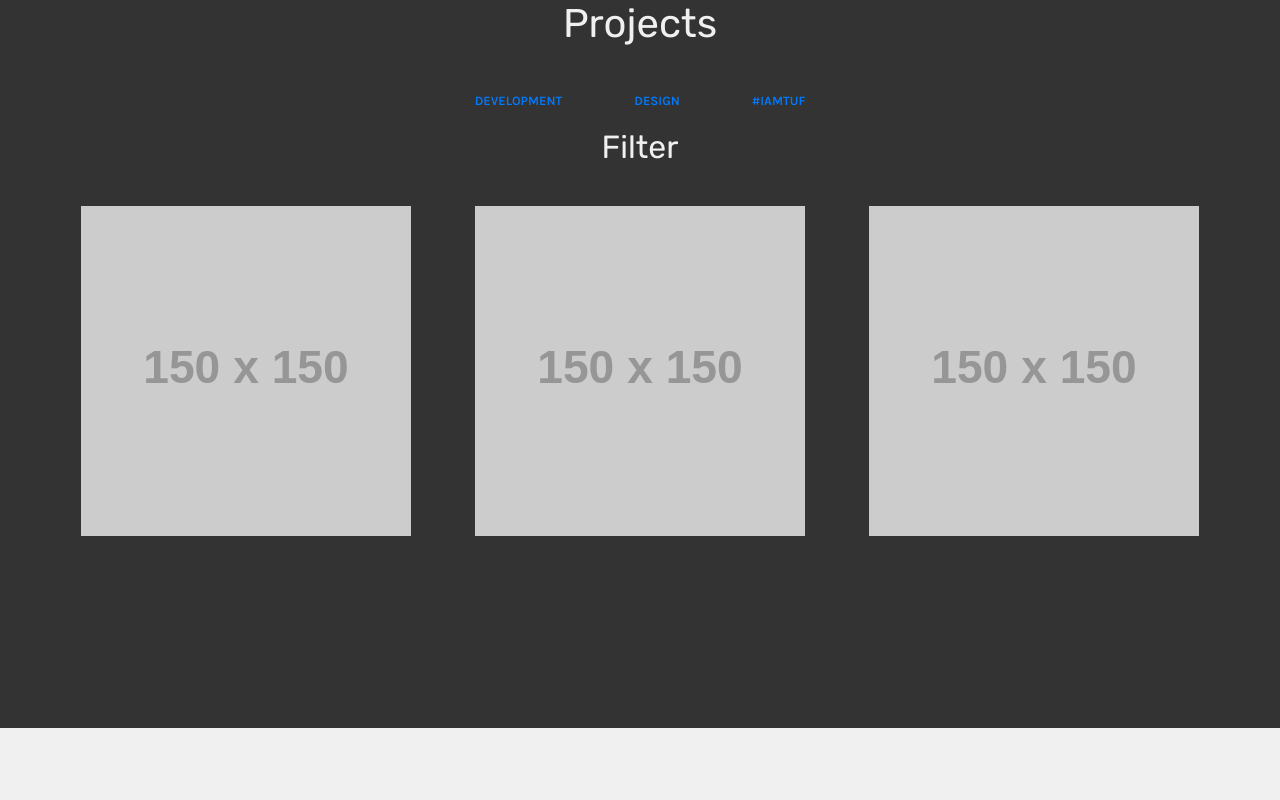
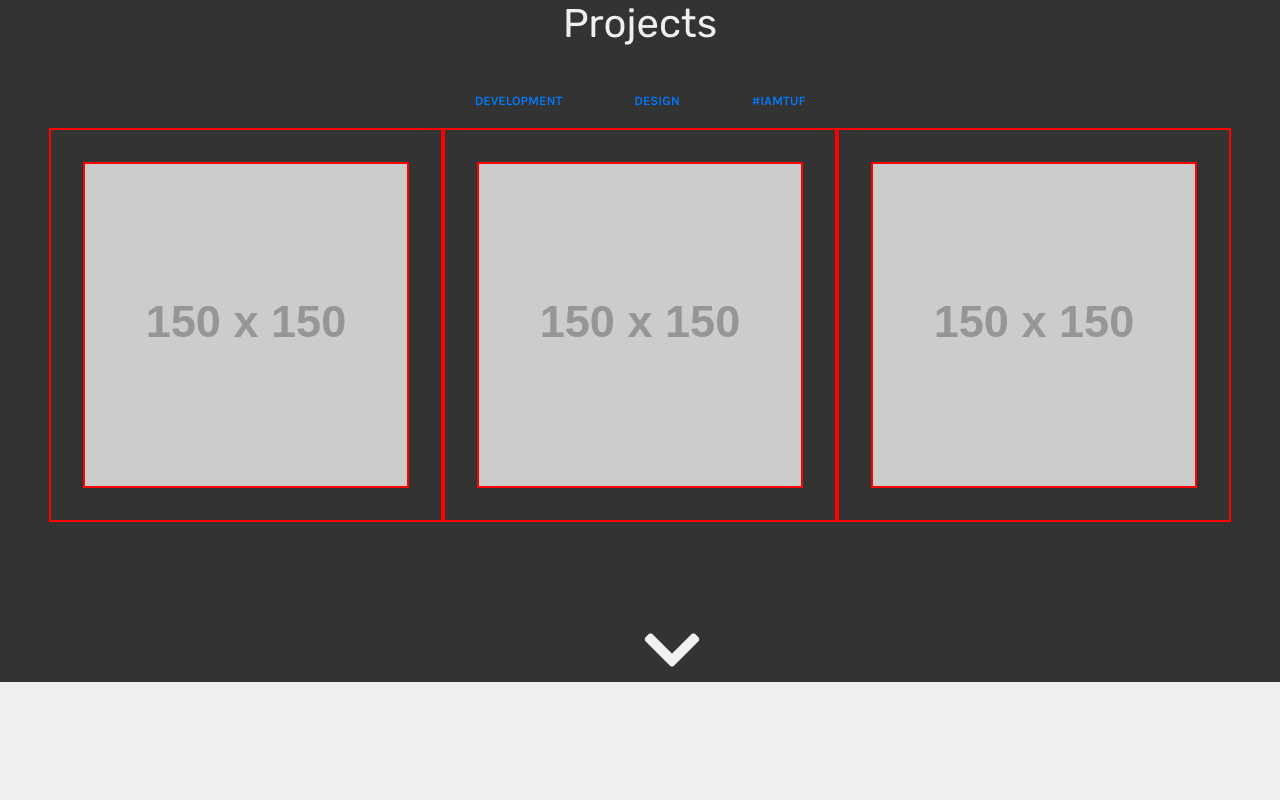
Before and after one commit to darnocer/vue-portfolio-template, a Vue app: page / in a window 1280 px wide. Shown: the part 2560-3360 px from the top of the page. Built offline with nearby package versions, Linux system fonts and the light colour scheme.

Commit message:
arrow and layout

```diff
--- a/src/components/Arrow.vue
+++ b/src/components/Arrow.vue
@@ -1,6 +1,6 @@
 <template>
   <div class="row arrow-container">
-    <a class="arrow" href="#about">
+    <a class="arrow" href="#">
       <i class="fas fa-chevron-down fa-4x"></i>
     </a>
   </div>
--- a/src/pages/Contact.vue
+++ b/src/pages/Contact.vue
@@ -1,4 +1,5 @@
 <template>
+
   <section id="contact" class="light-section">
     <div class="container-fluid">
       <h1>Contact</h1>
@@ -15,21 +16,17 @@
                 <span>hello@dariannocera.com</span>
               </a>
               </li>
-            <li v-for="(item,i) in social" :key="i" class="social-item list-inline-item">
+            <li v-for="(item,i) in social" :key="i"
+            class="social-item list-inline-item">
               <a :href= item.url :alt= item.name>
                 <i :class= item.faClass > </i>
               </a>
             </li>
         </ul>
-
         <a href=# class="btn btn-primary" target="_blank">
           <i class="far fa-file-pdf"></i>
           Resume
         </a>
-
-
-
-
       </div>
       <div class="col-sm-12 col-md-6 flex-col test">
         <form>
@@ -47,6 +44,11 @@
       </div>
     </div>
   </div>
+   <div class="row arrow-container">
+    <a class="arrow" href="#">
+      <i class="fas fa-chevron-up fa-4x"></i>
+    </a>
+  </div>
 </section>
 </template>
 
@@ -54,10 +56,11 @@
 import data from "../data/data.json";
 
 
+
 export default {
   name: 'Contact',
-  props: {
-  },
+  props: {},
+  components: {},
   data() {
     return {
       data: data,
--- a/src/pages/Projects.vue
+++ b/src/pages/Projects.vue
@@ -2,7 +2,7 @@
   <section id="projects" class="dark-section">
     <div class="container-fluid">
       <h1>Projects</h1>
-      <div class="row no-wrap">
+      <div class="row">
         <ul class="list-inline mx-auto filters">
           <li class="list-inline-item filter">
             <a class="nav-item" href="#">Development</a>
@@ -15,10 +15,11 @@
           </li>
         </ul>
       </div>
-      <h2>Filter</h2>
+
+      <div class="portfolio-container">
       <div class="row">
-        <div class="col-sm-12 col-md-4 flex-col">
-          <div class="portfolio-item">
+        <div class="col-sm-12 col-md-4 flex-col test">
+          <div class="portfolio-item test">
             <img src="https://via.placeholder.com/150" alt="portfolio item">
             <div class="overlay">
               <div class="portfolio-item-meta">
@@ -39,29 +40,34 @@
             </div>
           </div>
         </div>
-        <div class="col-sm-12 col-md-4 flex-col">
-          <div class="portfolio-item">
+        <div class="col-sm-12 col-md-4 flex-col test">
+          <div class="portfolio-item test">
             <img src="https://via.placeholder.com/150"/>
           </div>
         </div>
-        <div class="col-sm-12 col-md-4 flex-col">
-          <div class="portfolio-item">
+        <div class="col-sm-12 col-md-4 flex-col test">
+          <div class="portfolio-item test">
             <img src="https://via.placeholder.com/150"/>
           </div>
         </div>
       </div>
+      </div>
     </div>
+    <Arrow />
   </section>
 </template>
 
 <script>
 import data from "../data/data.json";
+import Arrow from "../components/Arrow.vue";
 
 
 export default {
   name: 'Projects',
-  props: {
-  },
+  props: {},
+  components: {
+    Arrow,
+    },
   data() {
     return {
       data: data,
--- a/src/pages/Skills.vue
+++ b/src/pages/Skills.vue
@@ -19,15 +19,20 @@
         </div>
       </div>
     </div>
+    <Arrow />
   </section>
 </template>
 
 <script>
 import data from "../data/data.json";
+import Arrow from "../components/Arrow.vue";
 
 export default {
   name: "Skills",
   props: {},
+  components: {
+    Arrow,
+    },
   data() {
     return {
       data: data,
```
Lines whose indentation alone changed are shown as unchanged.
